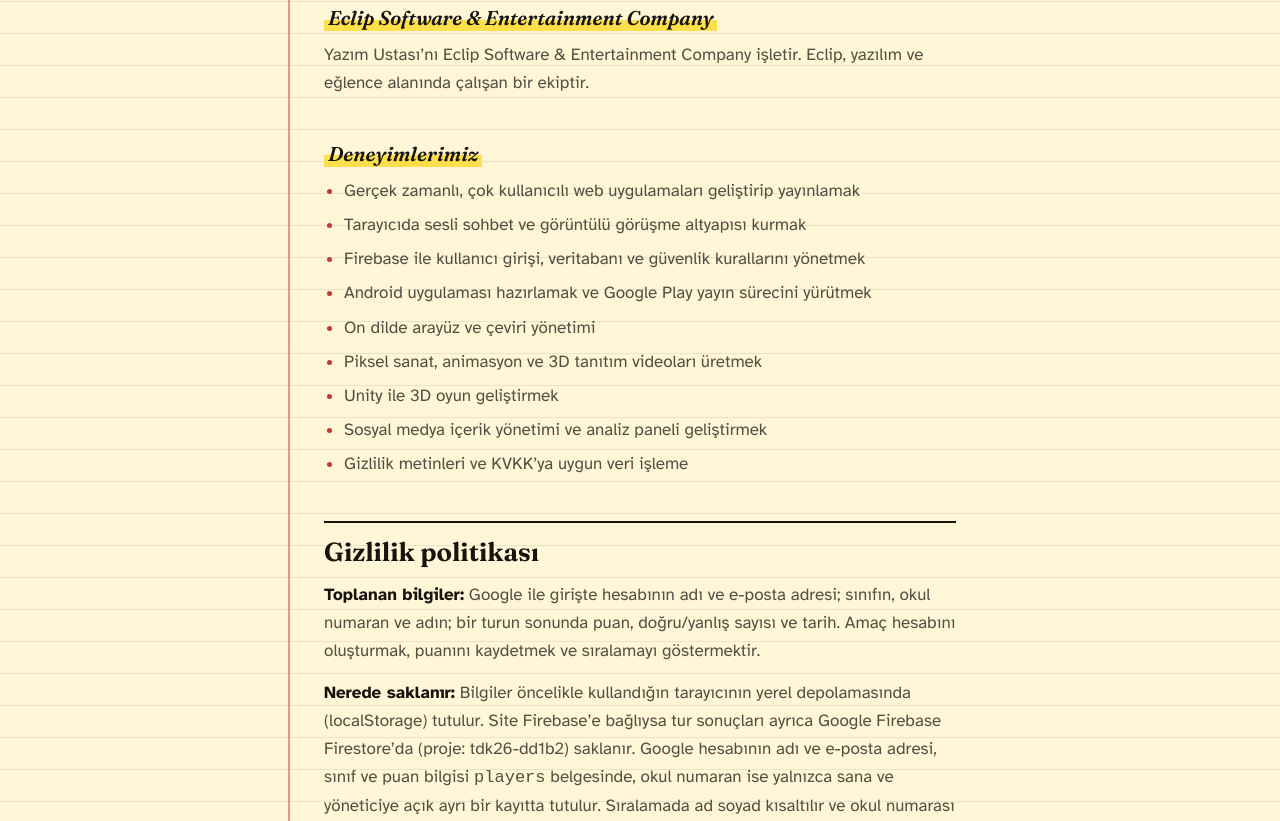
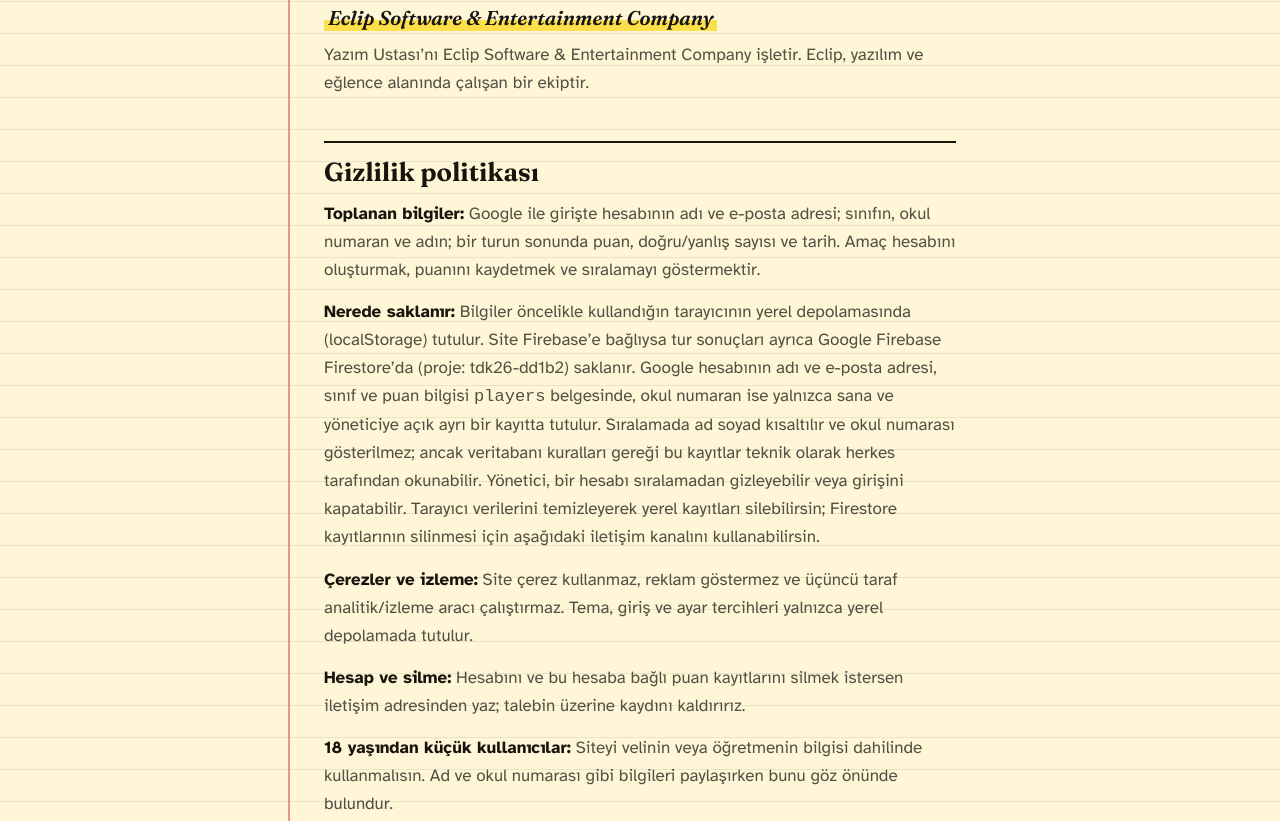
Before and after one commit to eclipdev/yazim-ustasi, a plain HTML site: page yasal.html in a window 1280 px wide. Shown: the part 670-1491 px from the top of the page. Drawn offline with Linux system fonts and the light colour scheme.

Commit message:
Hakkımızda: Deneyimlerimiz kaldırıldı; İletişim'e Instagram eklendi
Co-Authored-By: Claude Haiku 5.5 <noreply@anthropic.com>

```diff
--- a/yasal.html
+++ b/yasal.html
@@ -60,19 +60,6 @@
           Yazım Ustası’nı Eclip Software &amp; Entertainment Company işletir. Eclip,
           yazılım ve eğlence alanında çalışan bir ekiptir.
         </p>
-
-        <h3>Deneyimlerimiz</h3>
-        <ul>
-          <li>Gerçek zamanlı, çok kullanıcılı web uygulamaları geliştirip yayınlamak</li>
-          <li>Tarayıcıda sesli sohbet ve görüntülü görüşme altyapısı kurmak</li>
-          <li>Firebase ile kullanıcı girişi, veritabanı ve güvenlik kurallarını yönetmek</li>
-          <li>Android uygulaması hazırlamak ve Google Play yayın sürecini yürütmek</li>
-          <li>On dilde arayüz ve çeviri yönetimi</li>
-          <li>Piksel sanat, animasyon ve 3D tanıtım videoları üretmek</li>
-          <li>Unity ile 3D oyun geliştirmek</li>
-          <li>Sosyal medya içerik yönetimi ve analiz paneli geliştirmek</li>
-          <li>Gizlilik metinleri ve KVKK’ya uygun veri işleme</li>
-        </ul>
 
         <h2 id="gizlilik">Gizlilik politikası</h2>
         <p>
@@ -142,6 +129,12 @@
         <p>
           İşletmeci ve veri sorumlusu: Eclip Software &amp; Entertainment Company.</p>
         <p>
+          Instagram:
+          <a href="https://instagram.com/eclipdev" target="_blank" rel="noopener noreferrer">@eclipdev</a>
+          ve
+          <a href="https://instagram.com/eclipdevtr" target="_blank" rel="noopener noreferrer">@eclipdevtr</a>.
+        </p>
+        <p>
           Bu sayfa bilgilendirme amaçlıdır; hukuki danışmanlık yerine geçmez. Site
           yayıncısı, veri sorumlusu olarak bu sayfadaki esaslara uygun hareket eder.
         </p>
```
